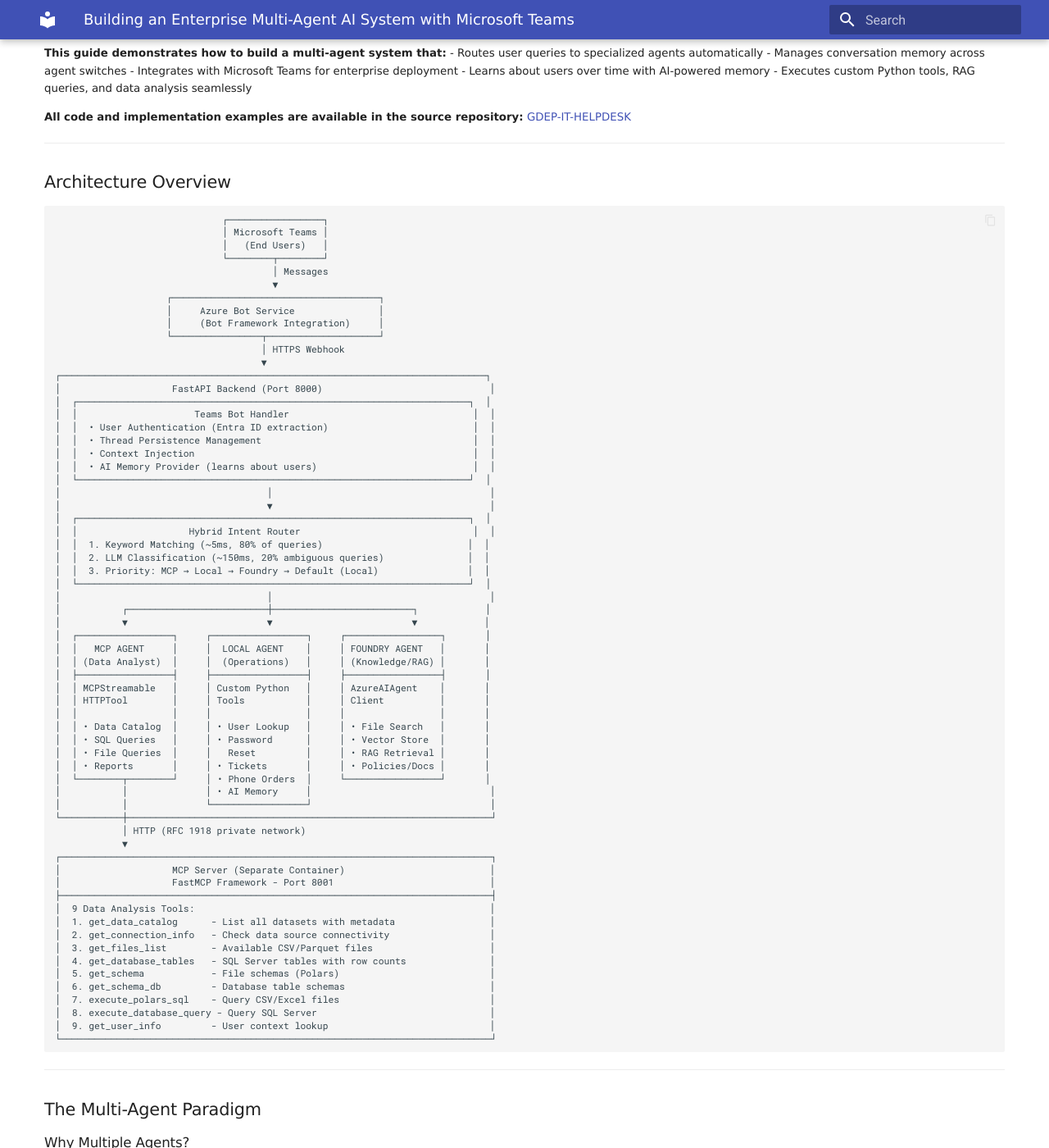
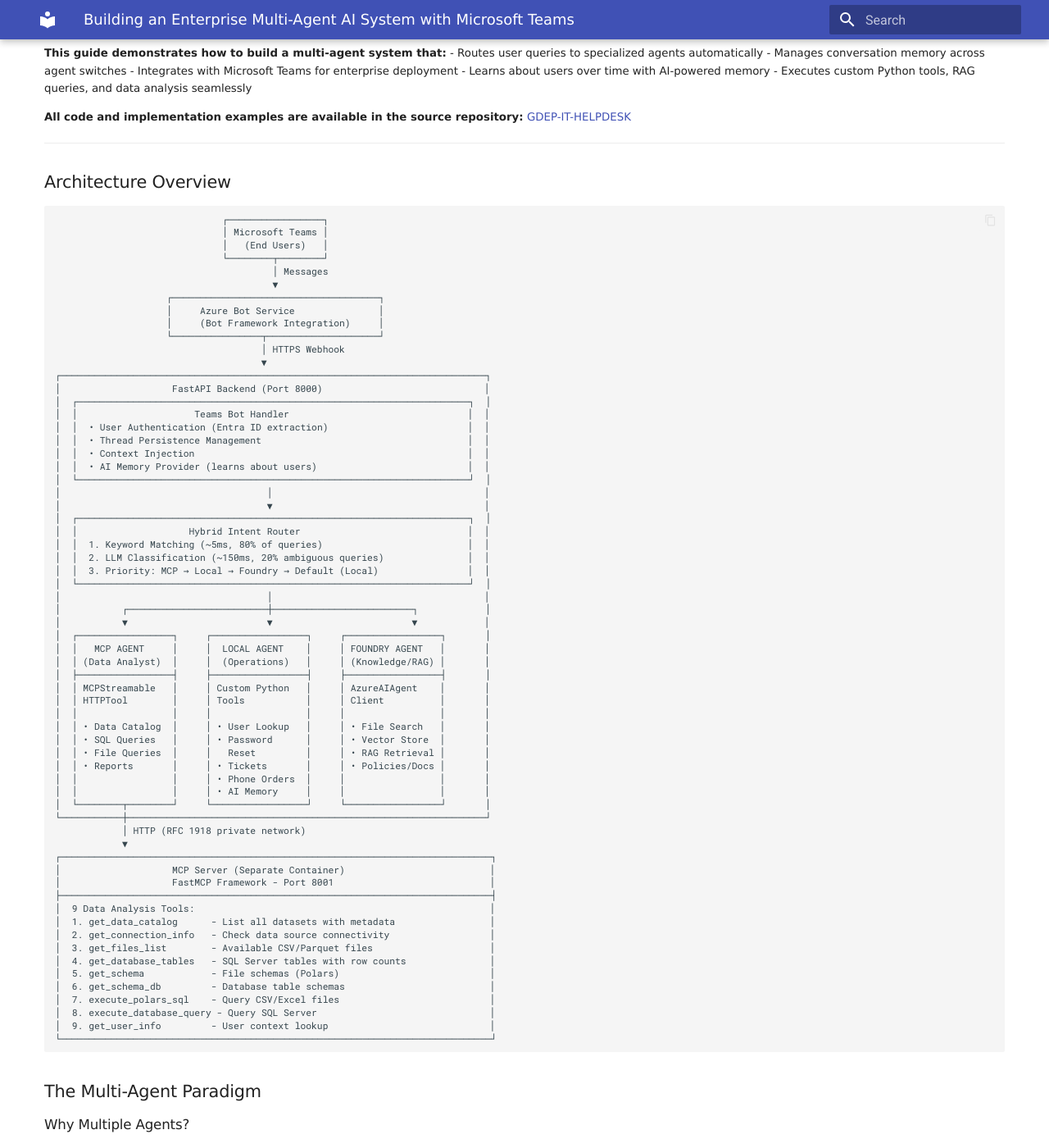
Before and after one commit to Munish-Sethi/pers-blog, an MkDocs documentation site: the page built from docs/ai-multi-agent.md, in a window 1280 px wide and 1400 px high, scrolled down 441 px. Shown: the whole window at 82% size. Built offline with MkDocs 1.6.1 and Material for MkDocs 9.7.7, drawn with Linux system fonts in a browser that asks for light colours; some of the changed text lies outside the part shown.

Commit message:
Formatted changes.

````diff
--- a/docs/ai-multi-agent.md
+++ b/docs/ai-multi-agent.md
@@ -40,23 +40,23 @@
                                      │ HTTPS Webhook
                                      ▼
 ┌────────────────────────────────────────────────────────────────────────────┐
-│                    FastAPI Backend (Port 8000)                              │
+│                    FastAPI Backend (Port 8000)                             │
 │  ┌──────────────────────────────────────────────────────────────────────┐  │
-│  │                     Teams Bot Handler                                 │  │
-│  │  • User Authentication (Entra ID extraction)                          │  │
-│  │  • Thread Persistence Management                                      │  │
-│  │  • Context Injection                                                  │  │
-│  │  • AI Memory Provider (learns about users)                            │  │
+│  │                     Teams Bot Handler                                │  │
+│  │  • User Authentication (Entra ID extraction)                         │  │
+│  │  • Thread Persistence Management                                     │  │
+│  │  • Context Injection                                                 │  │
+│  │  • AI Memory Provider (learns about users)                           │  │
 │  └──────────────────────────────────────────────────────────────────────┘  │
-│                                     │                                       │
-│                                     ▼                                       │
+│                                     │                                      │
+│                                     ▼                                      │
 │  ┌──────────────────────────────────────────────────────────────────────┐  │
-│  │                    Hybrid Intent Router                               │  │
+│  │                    Hybrid Intent Router                              │  │
 │  │  1. Keyword Matching (~5ms, 80% of queries)                          │  │
 │  │  2. LLM Classification (~150ms, 20% ambiguous queries)               │  │
 │  │  3. Priority: MCP → Local → Foundry → Default (Local)                │  │
 │  └──────────────────────────────────────────────────────────────────────┘  │
-│                                     │                                       │
+│                                     │                                      │
 │           ┌─────────────────────────┼─────────────────────────┐            │
 │           ▼                         ▼                         ▼            │
 │  ┌─────────────────┐     ┌─────────────────┐     ┌─────────────────┐       │
@@ -70,10 +70,10 @@
 │  │ • SQL Queries   │     │ • Password      │     │ • Vector Store  │       │
 │  │ • File Queries  │     │   Reset         │     │ • RAG Retrieval │       │
 │  │ • Reports       │     │ • Tickets       │     │ • Policies/Docs │       │
-│  └────────┬────────┘     │ • Phone Orders  │     └─────────────────┘       │
-│           │              │ • AI Memory     │                                │
-│           │              └─────────────────┘                                │
-└───────────┼─────────────────────────────────────────────────────────────────┘
+│  │                 │     │ • Phone Orders  │     │                 │       │
+│  │                 │     │ • AI Memory     │     │                 │       │
+│  └────────┬────────┘     └─────────────────┘     └─────────────────┘       │
+└───────────┼────────────────────────────────────────────────────────────────┘
             │ HTTP (RFC 1918 private network)
             ▼
 ┌─────────────────────────────────────────────────────────────────────────────┐
@@ -92,8 +92,6 @@
 │  9. get_user_info         - User context lookup                             │
 └─────────────────────────────────────────────────────────────────────────────┘
 ```
-
----
 
 ## The Multi-Agent Paradigm
 
@@ -316,15 +314,15 @@
 
 The MCP server runs as a separate container and exposes these tools:
 
-| Tool | Purpose |
-|------|---------|
-| `get_data_catalog` | List all datasets with metadata (CALL FIRST) |
-| `get_files_list` | List CSV/Parquet files |
-| `get_database_tables` | List SQL tables with row counts |
-| `get_schema` | Get file column schema |
-| `get_schema_db` | Get database table schema |
-| `execute_polars_sql` | Query files using Polars |
-| `execute_database_query` | Query SQL Server |
+| Tool                        | Purpose                                         |
+|-----------------------------|-------------------------------------------------|
+| `get_data_catalog`          | List all datasets with metadata (CALL FIRST)    |
+| `get_files_list`            | List CSV/Parquet files                          |
+| `get_database_tables`       | List SQL tables with row counts                 |
+| `get_schema`                | Get file column schema                          |
+| `get_schema_db`             | Get database table schema                       |
+| `execute_polars_sql`        | Query files using Polars                        |
+| `execute_database_query`    | Query SQL Server                                |
 
 **Full implementation details available in:** [GDEP-MCP-ANALYST Repository](https://github.com/GDEnergyproducts/GDEP-MCP-ANALYST)
 
@@ -333,13 +331,13 @@
 The MCP server runs on a private RFC 1918 network:
 
 ```
-┌─────────────────────┐         ┌─────────────────────┐
-│  Bot Container      │  HTTP   │  MCP Container      │
-│  (Port 8000)        │ ──────► │  (Port 8001)        │
-│                     │         │                     │
-│  10.27.6.4          │  No     │  10.27.6.5          │
-│                     │  Auth   │                     │
-└─────────────────────┘         └─────────────────────┘
+┌─────────────────────┐          ┌─────────────────────┐
+│  Bot Container      │   HTTP   │  MCP Container      │
+│  (Port 8000)        │ ───────► │  (Port 8001)        │
+│                     │          │                     │
+│  10.27.6.4          │  No Auth │  10.27.6.5          │
+│                     │          │                     │
+└─────────────────────┘          └─────────────────────┘
 ```
 
 **No authentication is needed** because both containers are on the same Azure virtual network with no public exposure.
@@ -352,12 +350,12 @@
 
 Simple keyword matching fails for ambiguous queries:
 
-| Query | Expected | Keyword Match |
-|-------|----------|---------------|
-| "How many employees in IT?" | MCP | ✅ "employees" |
-| "I need some numbers" | MCP | ❌ No keyword |
-| "Show me the data" | MCP | ✅ "data" |
-| "What's the current situation?" | ??? | ❌ Ambiguous |
+| Query                           | Expected | Keyword Match   |
+|---------------------------------|----------|-----------------|
+| "How many employees in IT?"     | MCP      | ✅ "employees"  |
+| "I need some numbers"           | MCP      | ❌ No keyword   |
+| "Show me the data"              | MCP      | ✅ "data"       |
+| "What's the current situation?" | ???      | ❌ Ambiguous    |
 
 ### The Hybrid Solution
 
@@ -431,11 +429,11 @@
 
 ### Performance Metrics
 
-| Routing Method | Latency | Accuracy | Cost |
-|---------------|---------|----------|------|
-| Keyword Matching | ~5ms | 80% | Free |
-| LLM Classification | ~150ms | 99% | ~$0.0001/query |
-| **Hybrid** | **~15ms avg** | **93%** | **~$0.02/100 queries** |
+| Routing Method     | Latency      | Accuracy | Cost                    |
+|--------------------|--------------|----------|-------------------------|
+| Keyword Matching   | ~5ms         | 80%      | Free                    |
+| LLM Classification | ~150ms       | 99%      | ~$0.0001/query          |
+| **Hybrid**         | **~15ms avg** | **93%**  | **~$0.02/100 queries**  |
 
 ---
 
@@ -684,12 +682,12 @@
 
 The AI decides what's important. Examples:
 
-| User Says | AI Learns |
-|-----------|-----------|
-| "I'm John Smith from Finance" | `name: "John Smith", department: "Finance"` |
-| "I use SAP every day" | `primary_systems: "SAP"` |
-| "This laptop issue again" | `recurring_issue: "laptop problems"` |
-| "Reset my password" | `{}` (no personal info, just request) |
+| User Says                      | AI Learns                                           |
+|--------------------------------|-----------------------------------------------------|
+| "I'm John Smith from Finance"  | `name: "John Smith", department: "Finance"`         |
+| "I use SAP every day"          | `primary_systems: "SAP"`                            |
+| "This laptop issue again"      | `recurring_issue: "laptop problems"`                |
+| "Reset my password"            | `{}` (no personal info, just request)               |
 
 ---
 
````
